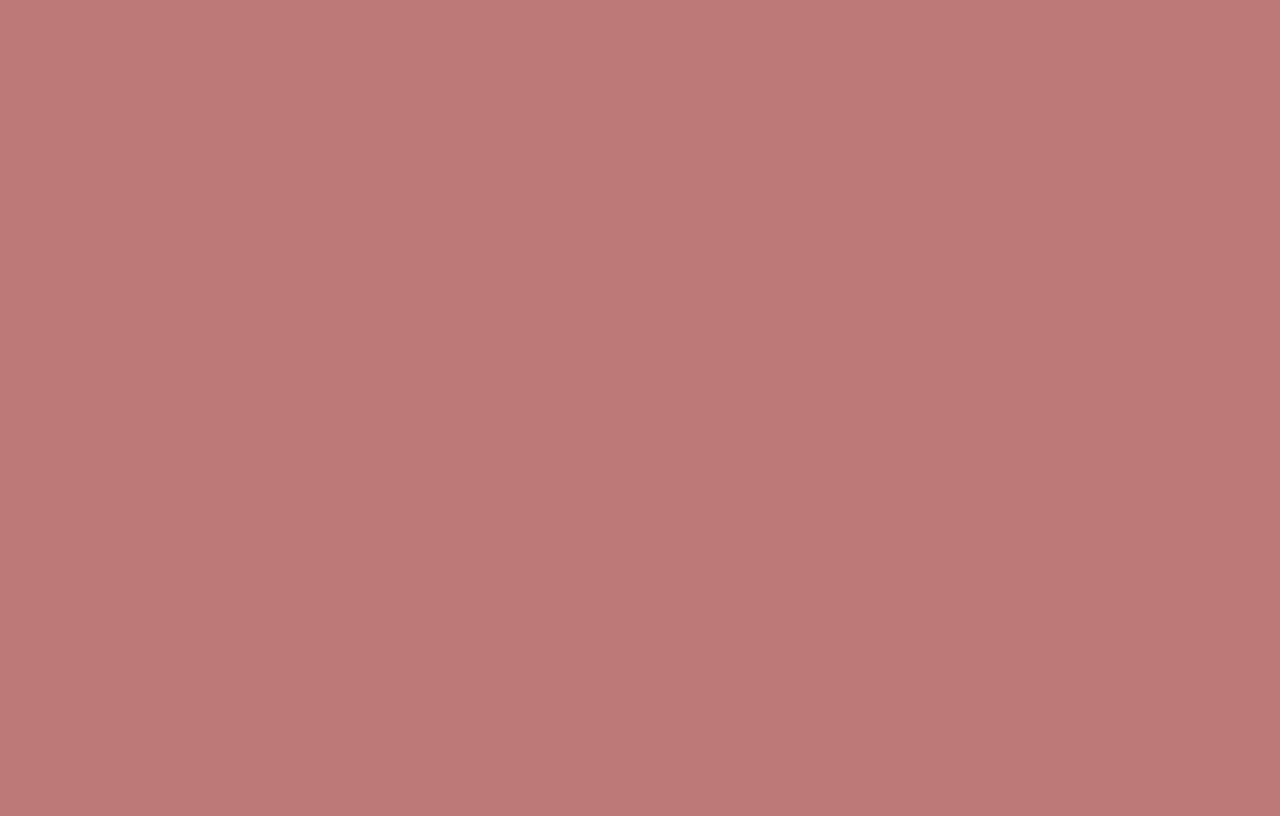
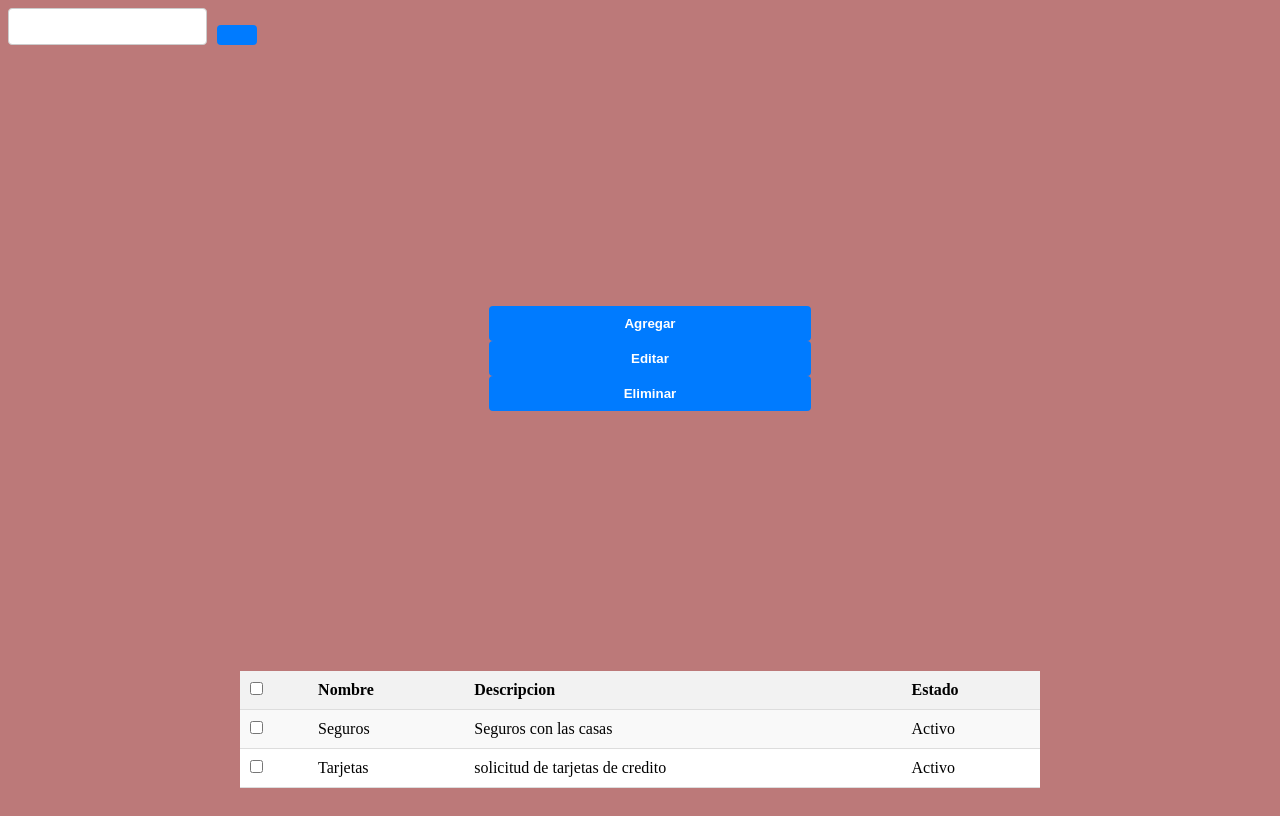
Before and after one commit to MartinJDUni/bitacora-referidos, a Next.js app: page / in a window 1280 px wide. Built offline with nearby package versions, Linux system fonts and the light colour scheme.

Commit message:
create table task

```diff
--- /dev/null
+++ b/src/components/tabletask.js
@@ -0,0 +1,68 @@
+import React from 'react';
+import { useState } from 'react';
+
+function TableTask({ datos }) {
+
+  const [filasMarcadas, setFilasMarcadas] = useState([]);
+
+  const marcarFila = (index) => {
+    const filas = [...filasMarcadas];
+    if (filas.includes(index)) {
+      // Si ya está marcada, desmárcala
+      const indexEncontrado = filas.indexOf(index);
+      filas.splice(indexEncontrado, 1);
+    } else {
+      // Si no está marcada, márcala
+      filas.push(index);
+    }
+    setFilasMarcadas(filas);
+  };
+
+  const marcarTodasLasFilas = () => {
+    if (filasMarcadas.length === datos.length) {
+      // Si todas las filas están marcadas, desmárcalas
+      setFilasMarcadas([]);
+    } else {
+      // Si no todas están marcadas, márcalas todas
+      setFilasMarcadas([...Array(datos.length).keys()]);
+    }
+  };
+
+
+  return (
+    <table>
+      <thead>
+        <tr>
+          <th>
+            <input
+              type="checkbox"
+              checked={filasMarcadas.length === datos.length}
+              onChange={marcarTodasLasFilas}
+            />
+          </th>
+          <th>Nombre</th>
+          <th>Descripcion</th>
+          <th>Estado</th>
+        </tr>
+      </thead>
+      <tbody>
+        {datos.map((fila, index) => (
+          <tr key={index} className={filasMarcadas.includes(index) ? 'fila-marcada' : ''}>
+            <td>
+              <input
+                type="checkbox"
+                checked={filasMarcadas.includes(index)}
+                onChange={() => marcarFila(index)}
+              />
+            </td>
+            <td>{fila.dato1}</td>
+            <td>{fila.dato2}</td>
+            <td>{fila.dato3}</td>
+          </tr>
+        ))}
+      </tbody>
+    </table>
+  );
+}
+
+export default TableTask;
--- a/src/components/task.js
+++ b/src/components/task.js
@@ -1,9 +1,30 @@
 import React from 'react';
+import TableTask from "@/components/tabletask"
 
-function table_Task(){
-    return(
-        <div className="conteiner">
+const data = [
+    { dato1: 'Seguros', dato2: 'Seguros con las casas', dato3: 'Activo' },
+    { dato1: 'Tarjetas', dato2: 'solicitud de tarjetas de credito', dato3: 'Activo' },
 
+];
+
+function Task() {
+    return (
+        <div className="conteiner-task">
+            <div className="filter">
+                <input className='label-filter' type="text" name="filter" />
+                <div>
+                    <button className="Button-filter"></button>
+                </div>
+            </div>
+            <div className="Buttons-conteiner">
+                <button className="Button-event">Agregar</button>
+                <button className="Button-event">Editar</button>
+                <button className="Button-event">Eliminar</button>
+            </div>
+            <div className="table-task">
+                <TableTask datos={data} />
+            </div>
         </div>
     );
 }
+export default Task;
--- a/src/pages/_app.js
+++ b/src/pages/_app.js
@@ -1,6 +1,8 @@
 import '@/styles/globals.css'
 import '@/styles/login.css'
-import '../styles/header.css';
+import '@/styles/header.css'
+import "@/styles/task.css"
+import "@/styles/tabletask.css"
 
 export default function App({ Component, pageProps }) {
   return <Component {...pageProps} />
--- a/src/pages/index.js
+++ b/src/pages/index.js
@@ -1,10 +1,11 @@
 import Login from "@/components/login"
 import Header from "@/components/header"
 import Footer from "@/components/footer"
+import Task from "@/components/task"
 export default function Home() {
   return (
     <main>
-
+        <Task />
     </main>
   )
 }
--- /dev/null
+++ b/src/styles/tabletask.css
@@ -0,0 +1,61 @@
+/* Estilos para la tabla */
+table {
+  width: 100%;
+  border-collapse: collapse;
+  margin: 20px 0;
+}
+
+table th,
+table td {
+  padding: 10px;
+  text-align: left;
+  border-bottom: 1px solid #ddd;
+}
+
+table th {
+  background-color: #f2f2f2;
+}
+
+/* Estilos para filas impares */
+table tr:nth-child(odd) {
+  background-color: #f9f9f9;
+}
+
+/* Estilos para filas pares */
+table tr:nth-child(even) {
+  background-color: #fff;
+}
+
+/* Estilos para la casilla de verificación maestra (en el encabezado) */
+table th input[type="checkbox"] {
+  margin: 0;
+}
+
+/* Estilos para la casilla de verificación en cada fila */
+table td input[type="checkbox"] {
+  margin: 0;
+}
+
+/* Estilos para filas marcadas */
+.fila-marcada {
+  background-color: #ffcccb; /* Cambia el color de fondo según tu preferencia */
+  font-weight: bold; /* Cambia el estilo de fuente según tu preferencia */
+}
+
+/* Estilos para la casilla de verificación maestra marcada */
+table th input[type="checkbox"]:checked::before {
+  content: '\2713'; /* Símbolo de marca de verificación Unicode */
+  display: inline-block;
+  font-size: 14px;
+  color: #007bff; /* Cambia el color de la marca de verificación según tu preferencia */
+  margin-right: 5px;
+}
+
+/* Estilos para la casilla de verificación en fila marcada */
+table td input[type="checkbox"]:checked::before {
+  content: '\2713';
+  display: inline-block;
+  font-size: 14px;
+  color: #007bff;
+  margin-right: 5px;
+}
--- /dev/null
+++ b/src/styles/task.css
@@ -0,0 +1,85 @@
+/* Estilos para el contenedor principal */
+.conteiner-task {
+    display: flex;
+    flex-direction: column;
+    align-items: center;
+    justify-content: space-between; /* Añadido para espacio entre filtro, tabla y botones */
+    min-height: 100vh;
+  }
+
+  /* Estilos para el filtro */
+  .filter {
+    display: flex;
+    justify-content: flex-start;
+    align-items: center;
+    width: 100%;
+    margin-bottom: 20px;
+  }
+
+  .label-filter {
+    padding: 10px;
+    border: 1px solid #ccc;
+    border-radius: 4px;
+    margin-right: 10px;
+  }
+
+  .Button-filter {
+    background-color: #007bff;
+    color: #fff;
+    border: none;
+    padding: 10px 20px;
+    border-radius: 4px;
+    cursor: pointer;
+  }
+
+  /* Estilos para la tabla de tareas */
+  .table-task {
+    width: 100%;
+    max-width: 800px;
+    margin: 0 auto;
+  }
+
+  .table-task table {
+    width: 100%;
+    border-collapse: collapse;
+  }
+
+  .table-task th,
+  .table-task td {
+    padding: 10px;
+    text-align: left;
+    border-bottom: 1px solid #ddd;
+  }
+
+  .table-task th {
+    background-color: #f2f2f2;
+    font-weight: bold;
+  }
+
+  /* Estilos para las filas impares */
+  .table-task tr:nth-child(odd) {
+    background-color: #f9f9f9;
+  }
+
+  /* Estilos para las filas pares */
+  .table-task tr:nth-child(even) {
+    background-color: #fff;
+  }
+
+  /* Estilos para el contenedor de botones */
+  .Buttons-container {
+    display: flex;
+    justify-content: center;
+    width: 100%; /* Asegura que los botones se extiendan por todo el ancho */
+  }
+
+  /* Estilos para los botones */
+  .Button-event {
+    background-color: #007bff;
+    color: #fff;
+    border: none;
+    padding: 10px 20px;
+    border-radius: 4px;
+    cursor: pointer;
+    margin: 0 10px; /* Espacio entre botones */
+  }
```
